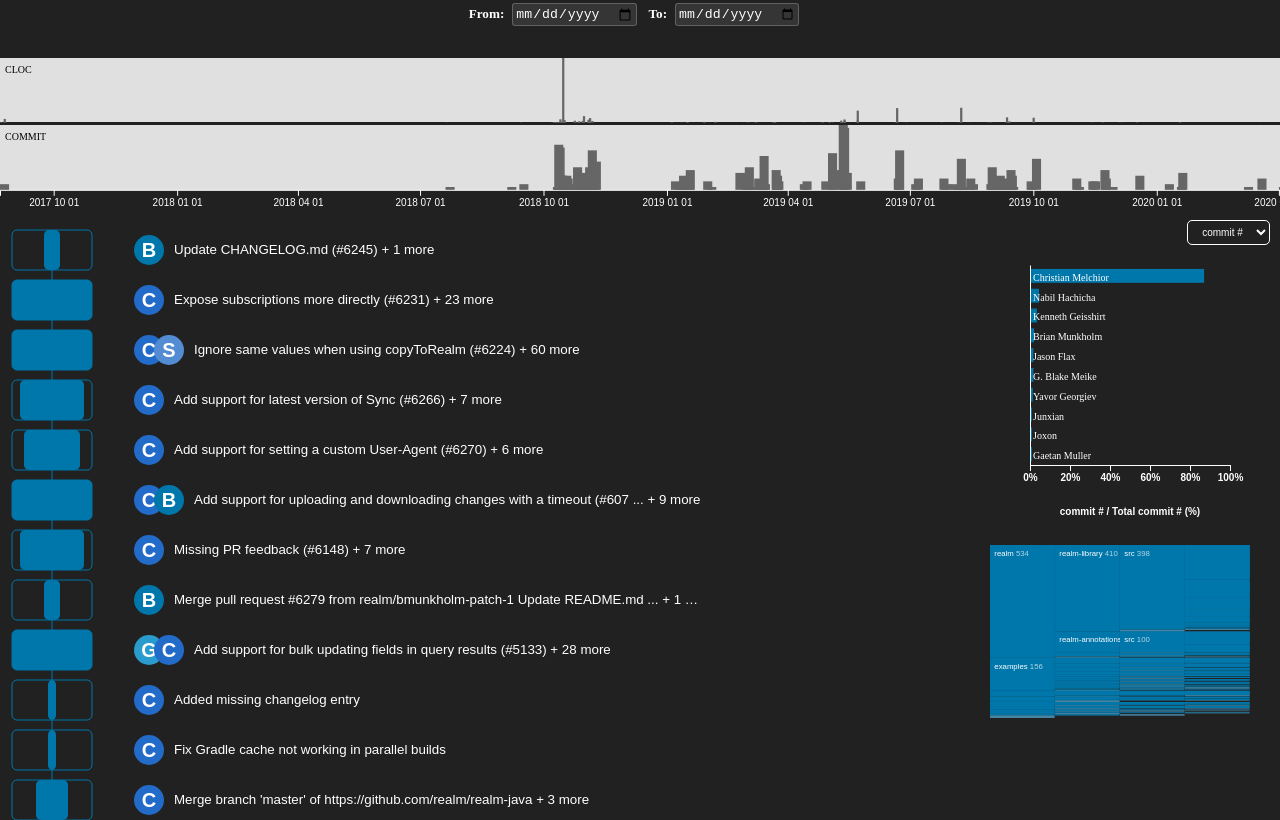
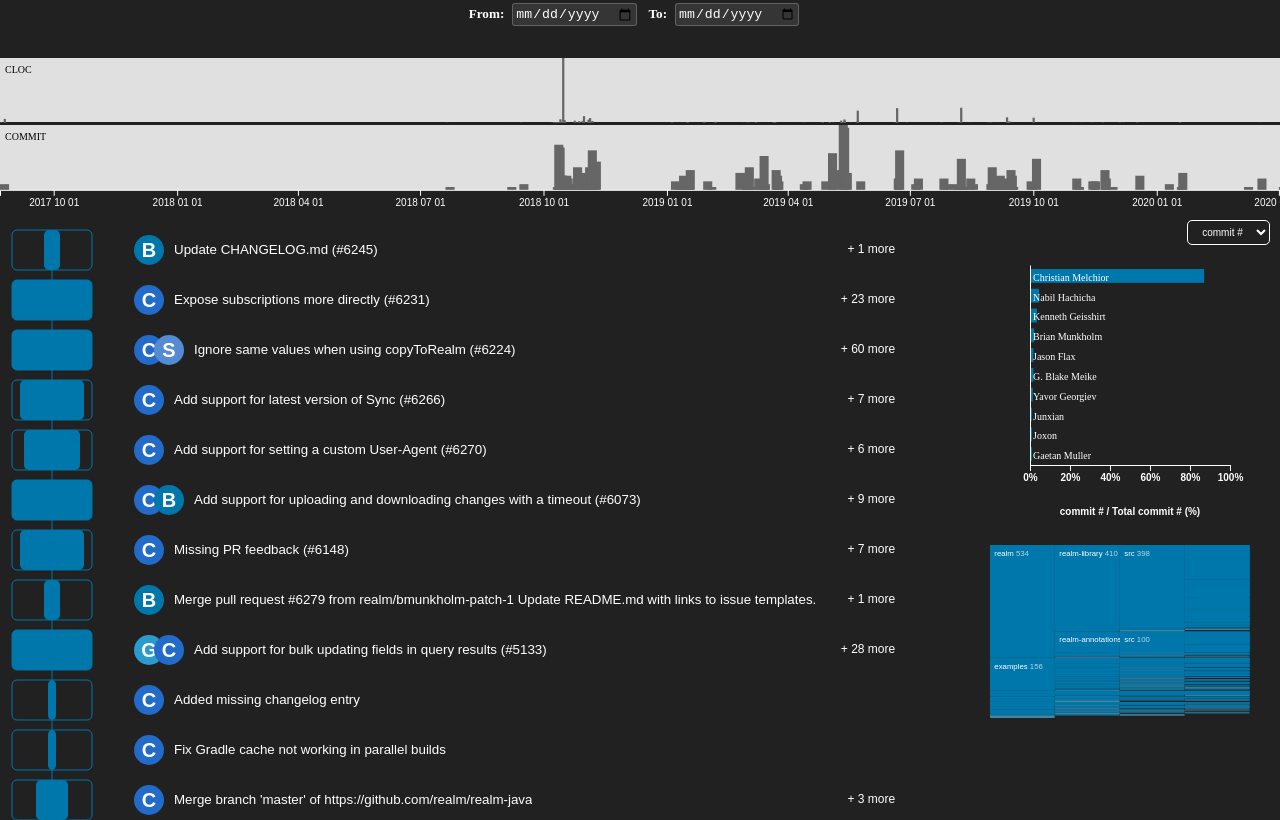
Before and after one commit to githru/githru-vscode-ext, a React (Create React App) app in the folder packages/view/: page / in a window 1280 px wide. Built offline with nearby package versions, Linux system fonts and the light colour scheme.

Commit message:
style(view): fix style issues in detail component

```diff
--- a/packages/view/src/components/Detail/Detail.scss
+++ b/packages/view/src/components/Detail/Detail.scss
@@ -1,17 +1,20 @@
-.detail-summary_container {
+@import "styles/app";
+
+.detail__summary__container {
   display: flex;
   justify-content: space-between;
+  margin: 15px 0 20px;
   align-items: center;
-  margin-top: 14px;
+  font-size: 14px;
 
   .divider {
     margin-right: 1rem;
     flex-grow: 10;
     height: 0;
-    border: 1px solid rgb(255, 255, 255);
+    border: 1px solid $white;
   }
 
-  .text {
+  .detail__summary {
     flex-grow: 0.1;
   }
 
@@ -24,24 +27,41 @@
   }
 }
 
-.detail-commit_item_container {
-  li {
-    list-style-type: none;
+.detail__commit-list__container {
+  padding: 0 20px;
+  font-size: 14px;
+
+  .commit-item {
     display: flex;
+    justify-content: space-between;
     margin-top: 4px;
+    color: $gray-600;
 
-    span {
-      color: rgb(177, 177, 177);
+    .commit-detail {
+      display: -webkit-box;
+      -webkit-box-orient: vertical;
+      -webkit-line-clamp: 1;
+      overflow: hidden;
+
+      .message {
+        color: $white;
+      }
     }
-
-    justify-content: space-between;
+    .commit-id {
+      padding-left: 50px;
+    }
   }
 }
 
-.detail-summary_toggleButton {
+.toggle-button {
+  display: flex;
+  margin: 20px auto 0;
   border: none;
   background: none;
   color: #0077aa;
   cursor: pointer;
-  margin: 10px 0px;
+
+  &:hover {
+    color: $gray-300;
+  }
 }
--- a/packages/view/src/components/Statistics/AuthorBarChart/AuthorBarChart.scss
+++ b/packages/view/src/components/Statistics/AuthorBarChart/AuthorBarChart.scss
@@ -1,6 +1,6 @@
 @import "styles/app.scss";
 
-.author-bar-chart-wrap {
+.author-bar-chart__container {
   width: fit-content;
   display: flex;
   flex-direction: column;
--- a/packages/view/src/components/Statistics/AuthorBarChart/AuthorBarChart.tsx
+++ b/packages/view/src/components/Statistics/AuthorBarChart/AuthorBarChart.tsx
@@ -163,7 +163,7 @@ const AuthorBarChart = ({ data: rawData }: AuthorBarChartProps) => {
   };
 
   return (
-    <div className="author-bar-chart-wrap">
+    <div className="author-bar-chart__container">
       <select
         className="author-bar-chart__select-box"
         onChange={handleChangeMetric}
--- a/packages/view/src/components/Statistics/FileIcicleSummary/FileIcicleSummary.tsx
+++ b/packages/view/src/components/Statistics/FileIcicleSummary/FileIcicleSummary.tsx
@@ -3,7 +3,7 @@ import type { HierarchyRectangularNode } from "d3";
 import type { RefObject } from "react";
 import { useEffect, useRef } from "react";
 
-import type { ClusterNode } from "../../../types";
+import type { ClusterNode } from "types";
 
 import { getFileChangesTree } from "./FileIcicleSummary.util";
 import type { FileChangesNode } from "./FileIcicleSummary.type";
--- a/packages/view/src/components/Statistics/FileIcicleSummary/FileIcicleSummary.util.ts
+++ b/packages/view/src/components/Statistics/FileIcicleSummary/FileIcicleSummary.util.ts
@@ -1,4 +1,4 @@
-import type { ClusterNode } from "../../../types";
+import type { ClusterNode } from "types";
 
 import type {
   FileChanges,
--- a/packages/view/src/components/TemporalFilter/ClocLineChart/ClocLineChart.scss
+++ b/packages/view/src/components/TemporalFilter/ClocLineChart/ClocLineChart.scss
@@ -11,10 +11,6 @@
 
 .cloc-line-chart {
   overflow: visible;
-  // margin-left: 60px;
-  // margin-right:60px;
-  // margin-bottom: 60px;
-  // margin-top:60px;
   background: $gray-300;
   margin: 10px;
   padding-bottom: 5px;
--- a/packages/view/src/components/VerticalClusterList/ClusterGraph/ClusterGraph.scss
+++ b/packages/view/src/components/VerticalClusterList/ClusterGraph/ClusterGraph.scss
@@ -1,4 +1,12 @@
 .cluster-graph__container {
+  cursor: pointer;
+
+  &:hover {
+    .cluster-graph__cluster {
+      stroke-width: 3;
+    }
+  }
+
   .cluster-graph__cluster {
     rx: 5;
     stroke-width: 1;
@@ -10,14 +18,6 @@
     rx: 5;
     fill: #0077aa;
   }
-
-  &:hover {
-    .cluster-graph__cluster {
-      stroke-width: 3;
-    }
-  }
-
-  cursor: pointer;
 }
 
 .cluster-graph__link {
--- a/packages/view/src/components/VerticalClusterList/Summary/Summary.scss
+++ b/packages/view/src/components/VerticalClusterList/Summary/Summary.scss
@@ -1,4 +1,4 @@
-@import "styles/pallete";
+@import "styles/app";
 
 @mixin animation {
   -webkit-transition: bottom 0.3s ease-in-out, opacity 0.3s ease-in-out;
@@ -28,18 +28,16 @@
   }
 }
 
-.summary__entire {
+.cluster-summary__container {
   width: 85%;
   margin-left: 30px;
   margin-top: 5px;
 
-  .cluster {
-    align-items: center;
-    width: 85%;
+  .cluster-summary__cluster {
     padding: 5px 0;
   }
 
-  .summary {
+  .cluster-summary__toggle-contents-button {
     width: 100%;
     display: flex;
     align-items: center;
@@ -50,18 +48,22 @@
     background-color: transparent;
     cursor: pointer;
     color: $white;
+
+    &:hover {
+      border-radius: 40px;
+      background-color: lighten($gray-800, 5);
+    }
   }
 
-  .summary:hover {
-    border-radius: 40px;
-    background-color: lighten($gray-600, 5);
-  }
-
-  .text-wrapper {
+  .cluster-summary__toggle-contents-container {
     display: flex;
     align-items: center;
     text-overflow: ellipsis;
-    width: 85%;
+    width: 100%;
+  }
+
+  :hover .collapsible-button {
+    visibility: visible;
   }
 
   .collapsible-button {
@@ -69,23 +71,17 @@
     border: none;
     font-size: 18px;
     color: $blue-light-600;
-    display: none;
-    cursor: pointer;
+    visibility: hidden;
   }
 
-  .collapsible-button--shown {
+  .collapsible-button-shown {
     background-color: transparent;
     border: none;
     font-size: 18px;
     color: $blue-light-600;
-    cursor: pointer;
   }
 
-  :hover .collapsible-button {
-    display: block;
-  }
-
-  .nameBox {
+  .name-box {
     display: flex;
     justify-content: center;
     position: relative;
@@ -143,7 +139,7 @@
       bottom: 30%;
       left: -9999px;
 
-      color: #ffffff;
+      color: $white;
       font-size: 12px;
       padding: 0px 12px;
       margin-bottom: 10px;
@@ -162,57 +158,62 @@
     }
   }
 
-  .contents {
-    white-space: nowrap;
-    overflow: hidden;
-    text-overflow: ellipsis;
-    margin-left: 15px;
-    cursor: pointer;
+  .cluster-summary__contents {
+    display: flex;
+    justify-content: space-between;
+    width: 100%;
+
+    .commit-message {
+      white-space: nowrap;
+      overflow: hidden;
+      text-overflow: ellipsis;
+      margin-left: 15px;
+      cursor: pointer;
+    }
+    .more-commit-count {
+      font-size: 12px;
+    }
   }
 
-  .keyword {
-    margin-left: 5px;
-    margin-right: 5px;
+  // .keyword {
+  //   margin-left: 5px;
+  //   margin-right: 5px;
 
-    &:hover {
-      @include animation();
-      font-weight: 700;
-      cursor: pointer;
-    }
+  //   &:hover {
+  //     @include animation();
+  //     font-weight: 700;
+  //     cursor: pointer;
+  //   }
 
-    &.large {
-      font-size: 18pt;
-      font-weight: 900;
-      line-height: 28px;
+  //   &.large {
+  //     font-size: 18pt;
+  //     font-weight: 900;
+  //     line-height: 28px;
 
-      &:hover {
-        @include animation();
-        cursor: pointer;
-      }
-    }
+  //     &:hover {
+  //       @include animation();
+  //       cursor: pointer;
+  //     }
+  //   }
 
-    &.medium {
-      font-size: 16pt;
-      font-weight: 700;
-      line-height: 28px;
+  //   &.medium {
+  //     font-size: 16pt;
+  //     font-weight: 700;
+  //     line-height: 28px;
 
-      &:hover {
-        @include animation();
-        cursor: pointer;
-      }
-    }
-  }
+  //     &:hover {
+  //       @include animation();
+  //       cursor: pointer;
+  //     }
+  //   }
+  // }
 }
 
-.summary_detail_container {
+.cluster-summary__detail__container {
+  overflow: overlay;
   max-height: 280px;
-  overflow: auto;
-  // height: 280px;
-  // margin-top: 20px;
-  // overflow: scroll;
-  &::-webkit-scrollbar {
-    display: none; /* Chrome, Safari, Opera*/
-  }
+  padding: 0 30px;
+  margin-bottom: 20px;
 
   @include keyframes(open_detail) {
     0% {
--- a/packages/view/src/components/VerticalClusterList/Summary/Summary.tsx
+++ b/packages/view/src/components/VerticalClusterList/Summary/Summary.tsx
@@ -33,18 +33,21 @@ const Summary = forwardRef<HTMLDivElement, SummaryProps>(
     };
 
     return (
-      <div className="summary__entire">
+      <div className="cluster-summary__container">
         {clusters.map((cluster: Cluster) => {
           return (
-            <React.Fragment key={cluster.clusterId}>
-              <div role="presentation" className="cluster">
+            <div
+              role="presentation"
+              className="cluster-summary__cluster"
+              key={cluster.clusterId}
+            >
               <button
-                  className="summary"
                 type="button"
+                className="cluster-summary__toggle-contents-button"
                 onClick={() => onClickClusterSummary(cluster.clusterId)}
               >
-                  <div className="text-wrapper">
-                    <span className="nameBox">
+                <div className="cluster-summary__toggle-contents-container">
+                  <span className="name-box">
                     {cluster.summary.authorNames.map(
                       (authorArray: Array<string>) => {
                         return authorArray.map((authorName: string) => (
@@ -56,18 +59,18 @@ const Summary = forwardRef<HTMLDivElement, SummaryProps>(
                       }
                     )}
                   </span>
-                    <span className="contents">
-                      {`${cluster.summary.content.message.slice(0, 70)} ${
-                        cluster.summary.content.message.length > 70 ? "..." : ""
-                      } ${
-                        cluster.summary.content.count > 0
-                          ? `+ ${cluster.summary.content.count} more`
-                          : ""
-                      } `}
+                  <div className="cluster-summary__contents">
+                    <span className="commit-message">
+                      {cluster.summary.content.message}
+                    </span>
+                    <span className="more-commit-count">
+                      {cluster.summary.content.count > 0 &&
+                        ` + ${cluster.summary.content.count} more`}
                     </span>
                   </div>
+                </div>
                 {cluster.clusterId === clusterIds ? (
-                    <button className="collapsible-button--shown" type="button">
+                  <button className="collapsible-button-shown" type="button">
                     ▲
                   </button>
                 ) : (
@@ -77,12 +80,11 @@ const Summary = forwardRef<HTMLDivElement, SummaryProps>(
                 )}
               </button>
               {cluster.clusterId === clusterIds && (
-                  <div className="summary_detail_container" ref={ref}>
+                <div className="cluster-summary__detail__container" ref={ref}>
                   <Detail selectedData={selectedData} />
                 </div>
               )}
             </div>
-            </React.Fragment>
           );
         })}
       </div>
--- a/packages/view/src/styles/_reset.scss
+++ b/packages/view/src/styles/_reset.scss
@@ -31,7 +31,7 @@ h3,
 h4,
 h5,
 h6 {
-  font-size: 10px;
+  font-size: inherit;
   font-weight: normal;
 }
 ul {
@@ -68,6 +68,8 @@ th {
 }
 
 body {
+  font-size: 10px;
+
   &::-webkit-scrollbar,
   &::-webkit-scrollbar:horizontal {
     display: block;
--- /dev/null
+++ b/packages/view/src/utils/index.ts
@@ -0,0 +1 @@
+export * from "./time";
```
Also changed, not shown: packages/view/src/components/Detail/Detail.tsx (+20 -24 lines). Lines whose indentation alone changed are shown as unchanged.
